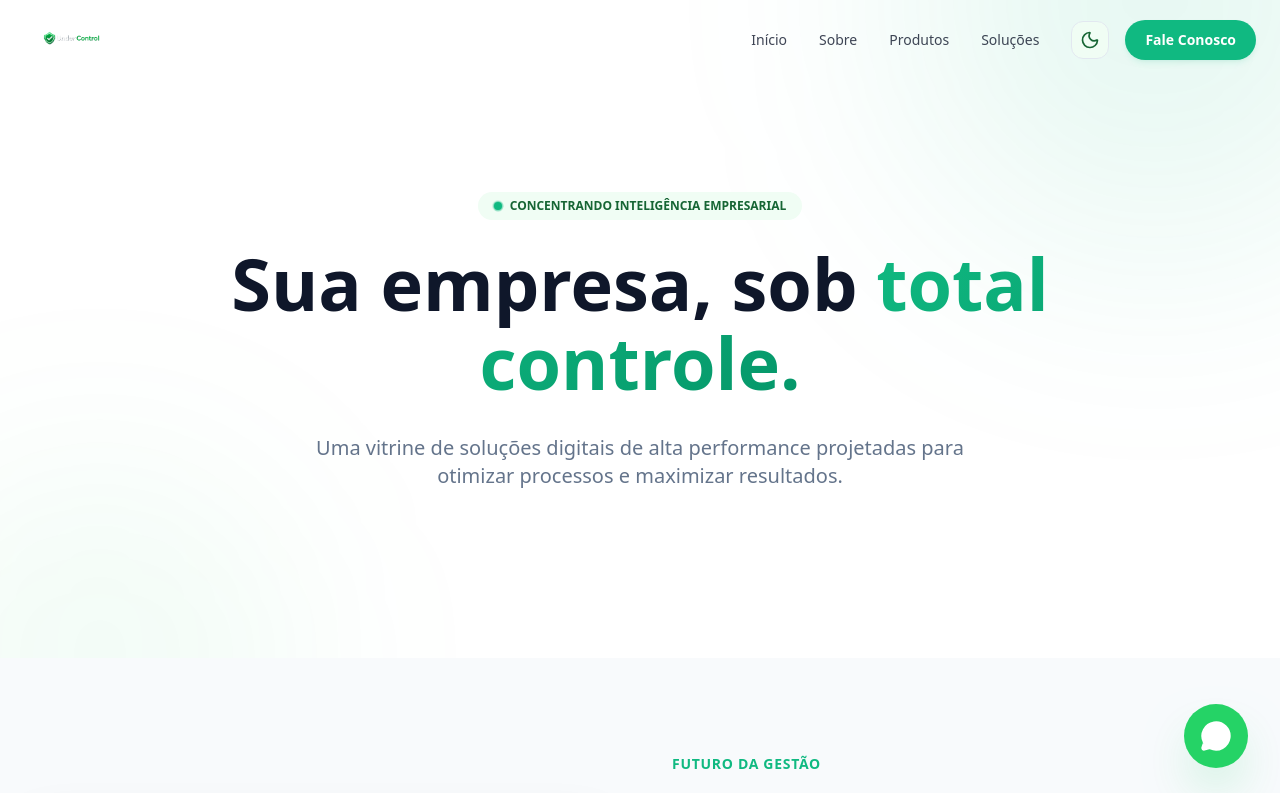
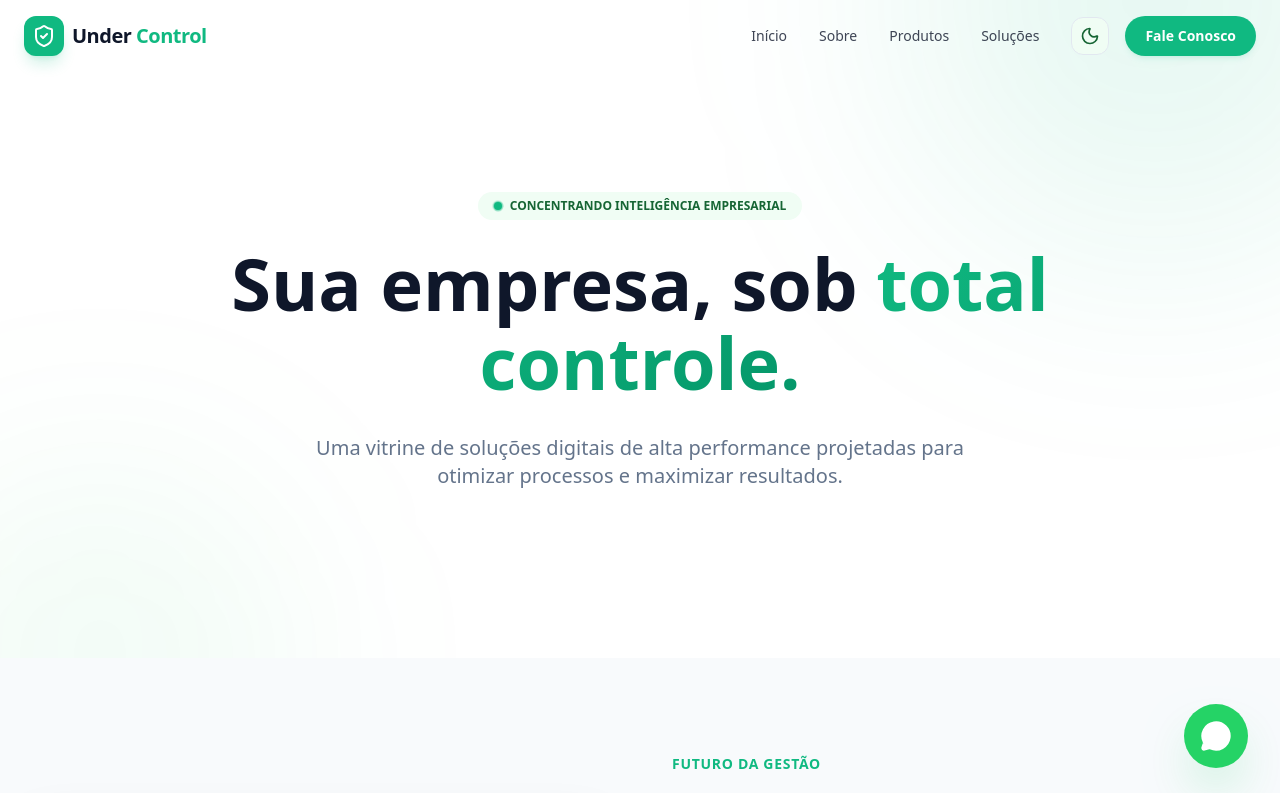
Before and after one commit to matheusreis777/undercontrol, a Next.js app: page / in a window 1280 px wide. Shown: the top 793 px of the page. Built offline with nearby package versions, Linux system fonts and the light colour scheme.

Commit message:
style: revert to text branding 'Under Control'

```diff
--- a/src/app/page.tsx
+++ b/src/app/page.tsx
@@ -94,22 +94,12 @@ const Navbar = () => {
     >
       <div className="max-w-7xl mx-auto flex items-center justify-between">
         <div className="flex items-center gap-2">
-          <div className="relative h-12 w-48">
-            <Image
-              src="/assets/under_control_logo_dark.png"
-              alt="Under Control"
-              fill
-              className="object-contain object-left dark:hidden"
-              priority
-            />
-            <Image
-              src="/assets/under_control_logo_light.png"
-              alt="Under Control"
-              fill
-              className="object-contain object-left hidden dark:block"
-              priority
-            />
+          <div className="w-10 h-10 bg-primary rounded-xl flex items-center justify-center text-primary-foreground shadow-lg shadow-primary/20">
+            <ShieldCheck size={24} />
           </div>
+          <span className="text-xl font-bold font-outfit tracking-tight">
+            Under <span className="text-primary">Control</span>
+          </span>
         </div>
 
         {/* Desktop Nav */}
@@ -413,19 +403,13 @@ const Footer = () => {
     <footer className="py-16 border-t border-border">
       <div className="max-w-7xl mx-auto px-6">
         <div className="flex flex-col md:flex-row justify-between items-start md:items-center gap-8 mb-12">
-          <div className="relative h-10 w-48">
-            <Image
-              src="/assets/under_control_logo_dark.png"
-              alt="Under Control"
-              fill
-              className="object-contain object-left dark:hidden"
-            />
-            <Image
-              src="/assets/under_control_logo_light.png"
-              alt="Under Control"
-              fill
-              className="object-contain object-left hidden dark:block"
-            />
+          <div className="flex items-center gap-2">
+            <div className="w-8 h-8 bg-primary rounded-lg flex items-center justify-center text-primary-foreground">
+              <ShieldCheck size={20} />
+            </div>
+            <span className="text-xl font-bold font-outfit">
+              Under <span className="text-primary">Control</span>
+            </span>
           </div>
           <div className="flex gap-8">
             <a href="#" className="text-sm text-muted-foreground hover:text-primary transition-colors">Termos</a>
```
